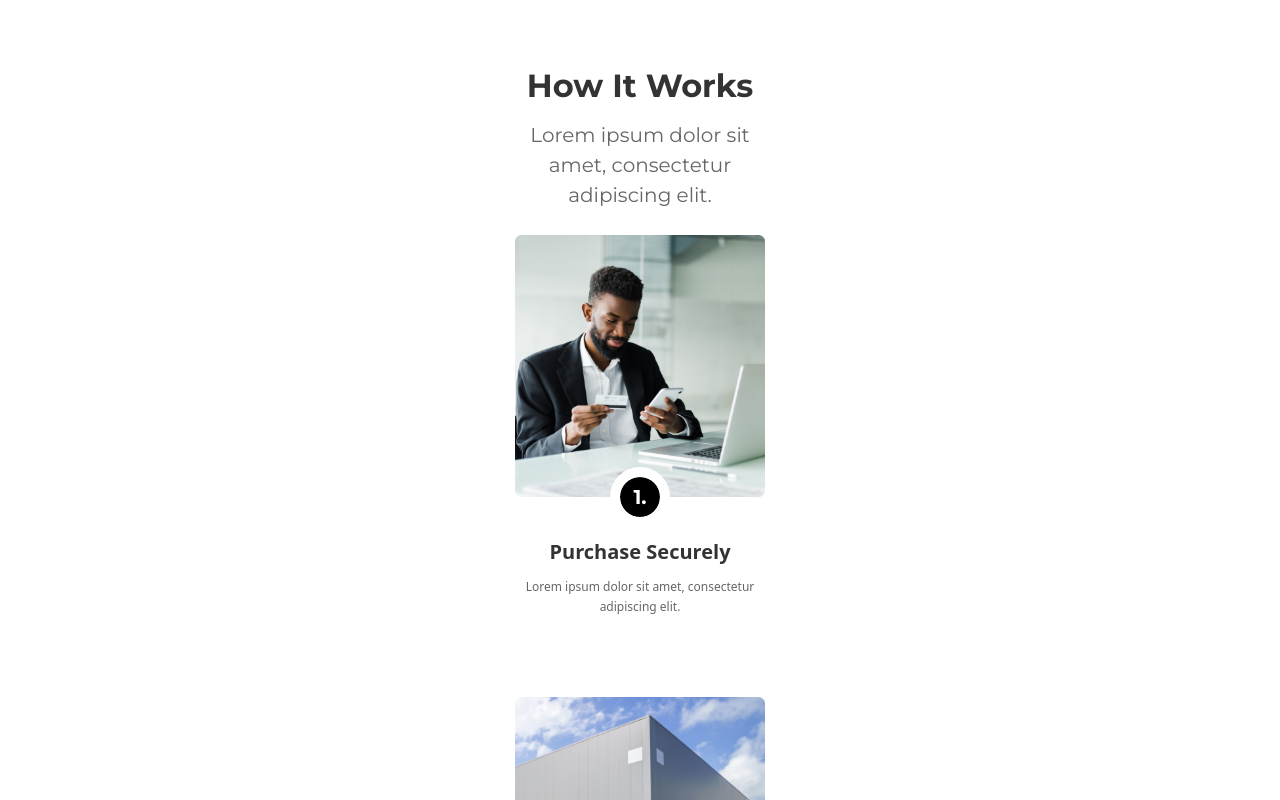
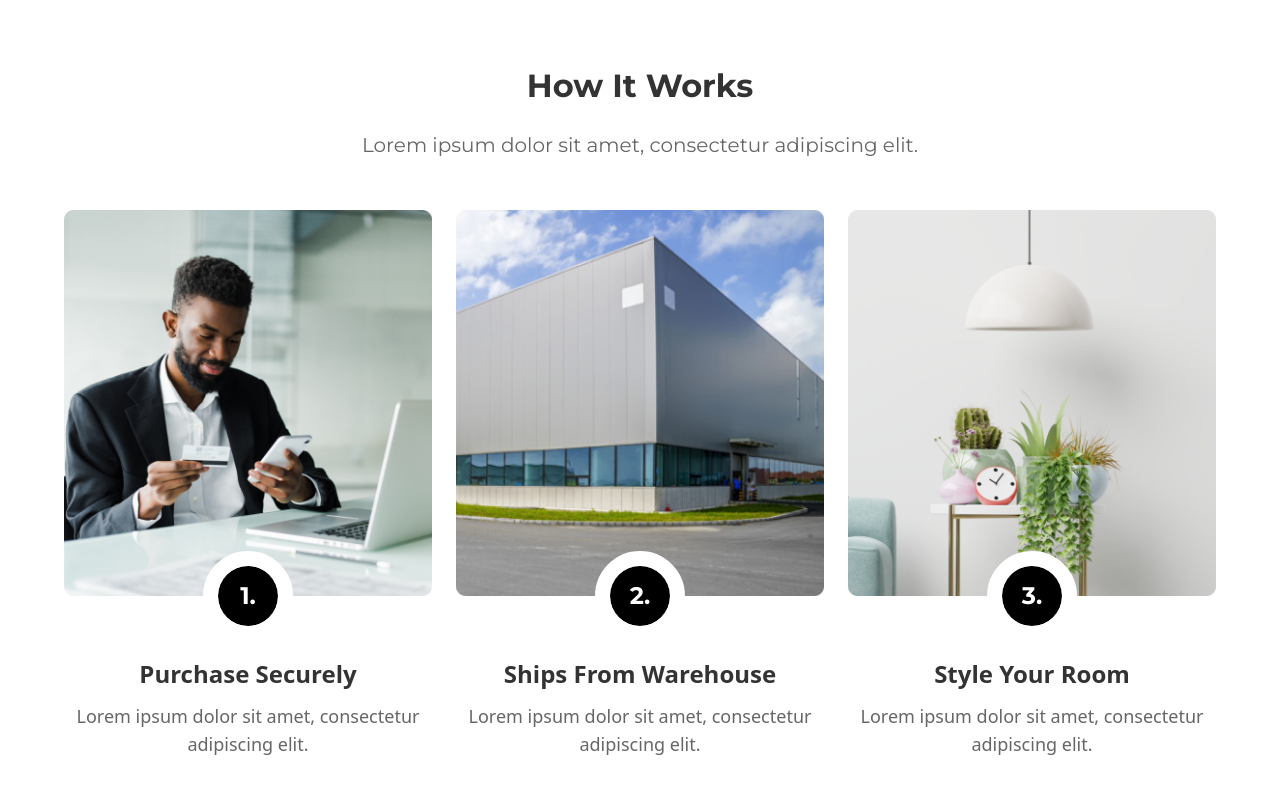
Before and after one commit to AlfazUlIslam/furniture, a React (Vite) app: page / in a window 1280 px wide. Shown: the part 3440-4240 px from the top of the page. Built offline with nearby package versions, Linux system fonts and the light colour scheme; the HTML template or start-up script is replaced by a standard one.

Commit message:
Services tablet styles added

```diff
--- a/src/components/ServicesCard/ServicesCard.jsx
+++ b/src/components/ServicesCard/ServicesCard.jsx
@@ -5,31 +5,34 @@ const ServicesCard = (props) => {
         // Services card
         <div className="flex flex-col items-center">
             {/* Services card image */}
-            {/* w-auto */}
             <img
-                className="w-[250px]"
+                className="w-[250px] sm:w-[400px]
+                md:w-[250px] xl:w-auto"
                 src={image}
                 alt={altText}
             />
             {/* Services card number */}
-            {/* w-[60px] h-[60px] outline-[15px] text-[24px] */}
             <div className="w-[40px] h-[40px] rounded-full bg-black
             outline outline-[10px] outline-white translate-y-[-50%]
             text-white text-center content-center font-montserrat
-            font-bold text-[20px]">
+            font-bold text-[20px] sm:w-[60px] sm:h-[60px]
+            sm:outline-[15px] sm:text-[24px] md:w-[30px] md:h-[30px]
+            md:outline-[6px] md:text-[16px] xl:w-[60px] xl:h-[60px]
+            xl:outline-[15px] xl:text-[24px]">
                 {number}.
             </div>
             {/* Services card title */}
-            {/* text-[24px] */}
             <h5 className="font-monsterrat font-bold
-            text-[20px] text-lightBlack">
+            text-[20px] text-lightBlack sm:text-[24px]
+            md:text-[18px] xl:text-[24px]">
                 {title}
             </h5>
             {/* Services card description */}
-            {/* w-auto text-[18px] leading-[28px] */}
             <p className="w-[250px] mt-[10px] font-monsterrat
             font-normal text-[12px] text-darkGray leading-[20px]
-            text-center">
+            text-center sm:w-[350px] sm:text-[18px] sm:leading-[28px]
+            md:w-[200px] md:text-[12px] md:leading-[20px]
+            xl:w-auto xl:text-[18px] xl:leading-[28px]">
                 {description}
             </p>
         </div>
--- a/src/sections/Services/Services.jsx
+++ b/src/sections/Services/Services.jsx
@@ -10,15 +10,14 @@ const Services = () => {
             <Heading
                 content={"How It Works"}
             />
-            {/* w-auto mt-[20px] mb-[50px] */}
             <SectionDescription
-                styles={`w-[280px] mt-[10px] mb-[25px] text-center`}
+                styles={`w-[280px] mt-[10px] mb-[25px] text-center
+                sm:w-auto sm:mt-[20px] sm:mb-[50px]`}
                 content={"Lorem ipsum dolor sit amet, consectetur adipiscing elit."}
             />
             {/* Services cards */}
-            {/* flex-row gap-6 */}
             <div className="flex flex-col justify-center items-center
-            gap-20">
+            gap-20 sm:gap-28 md:flex-row md:gap-6">
                 <ServicesCard
                     image={howItWorksImage1}
                     altText={"Purchase securely"}
```
